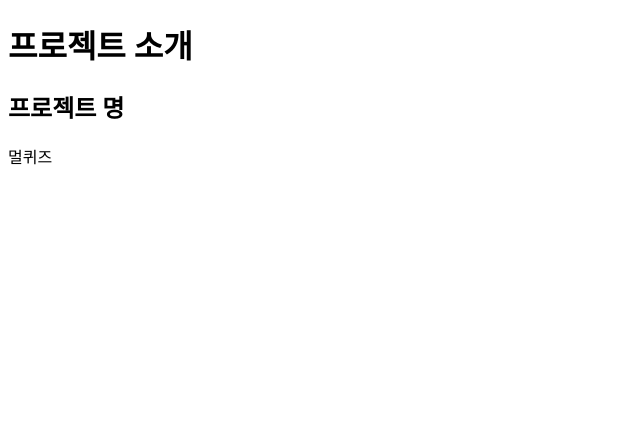
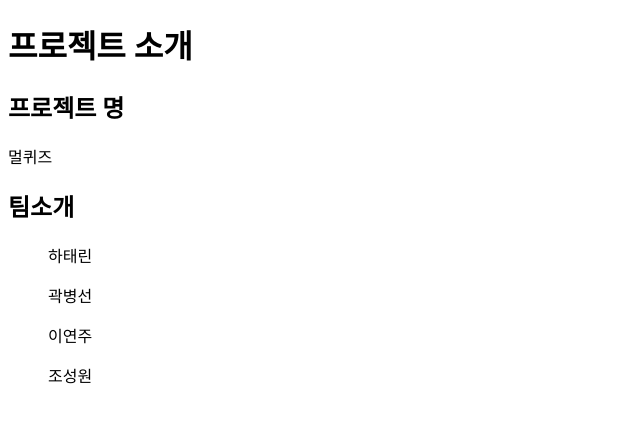
Before and after one commit to seeker1207/collabo, a plain HTML site: page index.html in a window 1280 px wide. Shown: the whole page, without its empty margins (0-640 px from the left). Drawn offline with Linux system fonts and the light colour scheme.

Commit message:
add team iformation

```diff
--- a/index.html
+++ b/index.html
@@ -10,5 +10,12 @@
 
     <h2>프로젝트 명</h2>
     <p>멀퀴즈</p>
+
+    <h2>팀소개</h2>
+    <ul>하태린</ul>
+    <ul>곽병선</ul>
+    <ul>이연주</ul>
+    <ul>조성원</ul>
+
   </body>
 </html>
```
